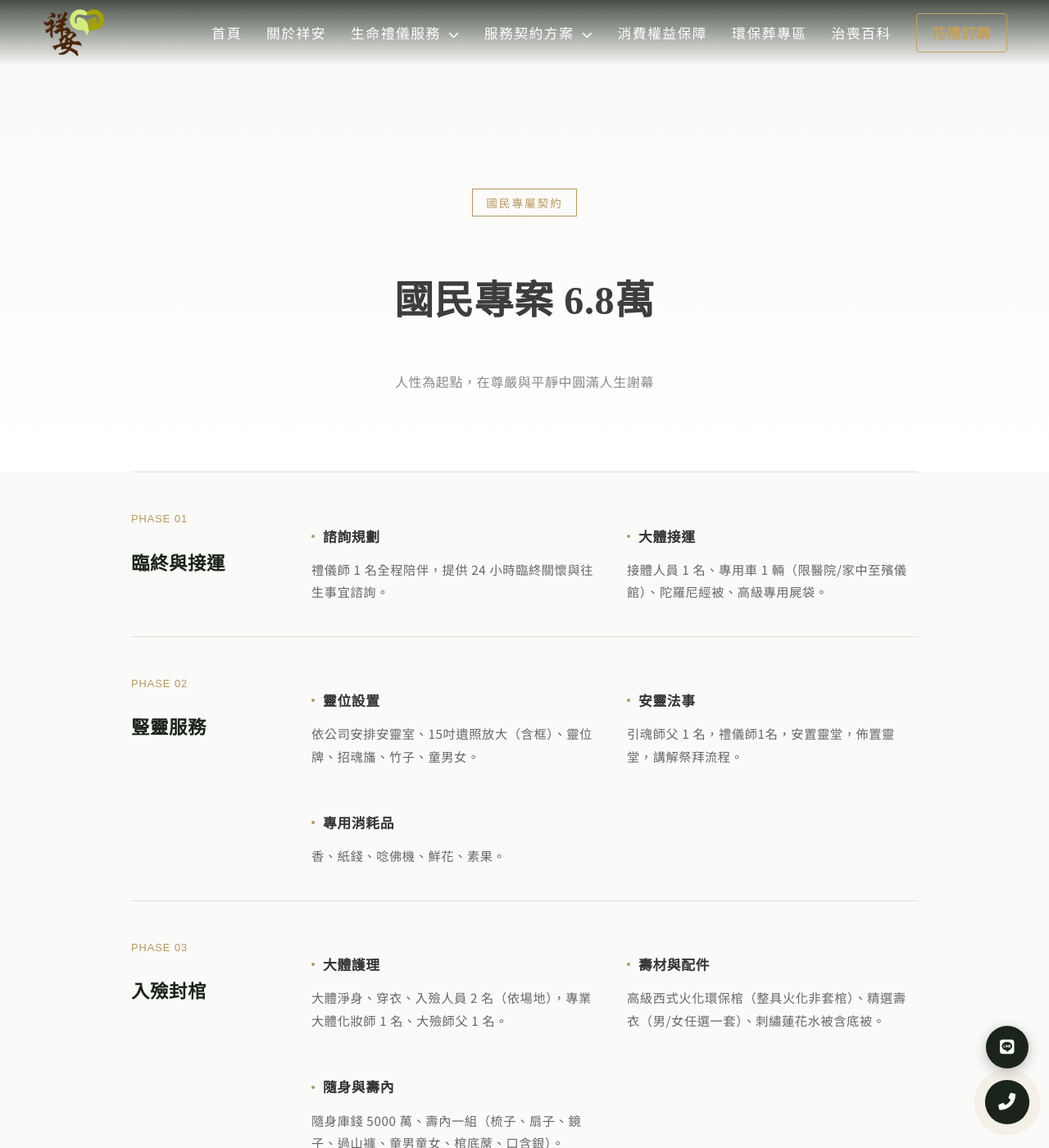
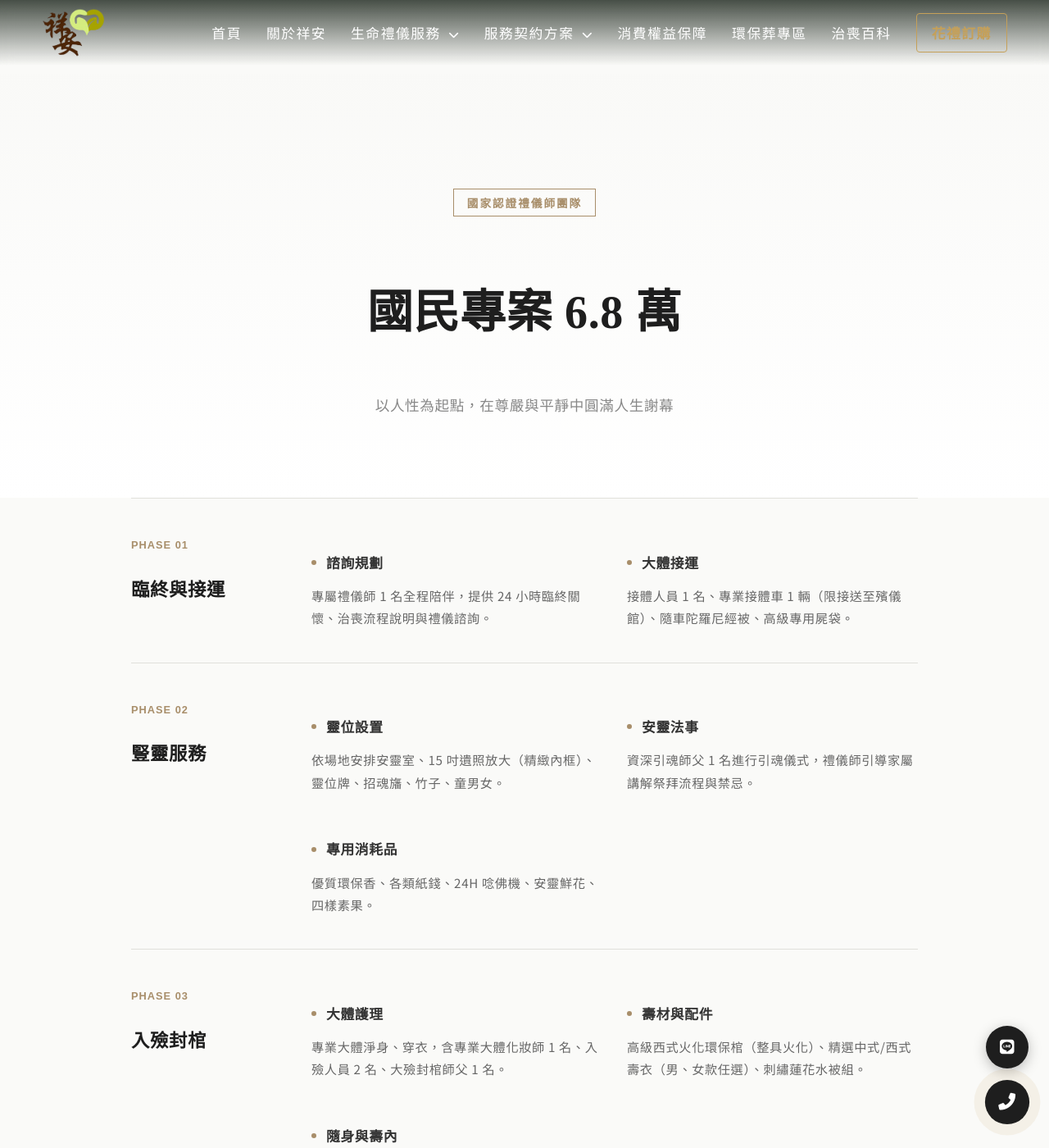
Before and after one commit to Shiangan/Shiangan, a Jekyll site: the page built from deed01.html, in a window 1280 px wide and 1400 px high. Shown: the whole window at 82% size. Built offline with Jekyll 4.4.1, drawn with Linux system fonts in a browser that asks for light colours; some web fonts are replaced; some of the changed text lies outside the part shown.

Commit message:
Update deed01.html

```diff
--- a/deed01.html
+++ b/deed01.html
@@ -8,15 +8,40 @@
     <meta charset="utf-8">
     <meta http-equiv="X-UA-Compatible" content="IE=edge">
     <meta name="viewport" content="width=device-width, initial-scale=1">
-    <title>國民專案 6.8萬 | 祥安生命 - 讓離別轉化為深切的追思</title>
-    <meta name="description" content="祥安生命國民專案 68,000 元，服務明細完全公開。從臨終關懷、大體接運到告別奠禮，由國家認證禮儀師團隊全程守護。">
+
+    <title>國民專案 6.8萬 | 祥安生命 - 新北台北桃園專業殯葬禮儀服務</title>
+    <meta name="description" content="祥安生命「國民專案」售價 68,000 元，提供最透明的禮儀服務清單。包含臨終關懷、大體接運、靈位設置、入殮封棺及告別奠禮，由國家認證禮儀師全程守護，服務範圍涵蓋北北基桃。">
 
     {% include head.html %}
+
+    <script type="application/ld+json">
+    {
+      "@context": "https://schema.org/",
+      "@type": "Product",
+      "name": "祥安生命 國民專案",
+      "image": "{{ site.url }}{{ site.baseurl }}/images/og-default.jpg",
+      "description": "專業、尊嚴、透明的 6.8 萬國民禮儀專案，含完整治喪流程。",
+      "brand": {
+        "@type": "Brand",
+        "name": "祥安生命"
+      },
+      "offers": {
+        "@type": "Offer",
+        "url": "{{ page.url | absolute_url }}",
+        "priceCurrency": "TWD",
+        "price": "68000",
+        "availability": "https://schema.org/InStock",
+        "priceValidUntil": "2026-12-31"
+      }
+    }
+    </script>
 
     <style>
         :root {
             --soft-bg: #F9F9F7;
             --border-color: #E0E0DB;
+            --accent: #a88e6a; /* 沿用您的品牌金 */
+            --deep-ink: #1e1e1e;
         }
 
         /* 頂部視覺區 */
@@ -34,6 +59,7 @@
             font-size: 0.85rem;
             letter-spacing: 2px;
             margin-bottom: 20px;
+            font-weight: 700;
         }
 
         /* 契約內容容器 */
@@ -63,6 +89,7 @@
             font-size: 0.8rem;
             color: var(--accent);
             letter-spacing: 1px;
+            font-weight: 700;
         }
 
         /* 細項清單 */
@@ -83,10 +110,10 @@
 
         .detail-item h4::before {
             content: "";
-            width: 4px;
-            height: 4px;
+            width: 6px;
+            height: 6px;
             background: var(--accent);
-            margin-right: 10px;
+            margin-right: 12px;
             border-radius: 50%;
         }
 
@@ -101,41 +128,60 @@
         .price-summary {
             background: var(--deep-ink);
             color: #fff;
-            padding: 60px 40px;
+            padding: 80px 40px;
             text-align: center;
             margin-top: 40px;
             position: relative;
+            overflow: hidden;
         }
 
         .price-summary h2 {
             font-family: 'Noto Serif TC', serif;
-            font-size: 2.2rem;
+            font-size: 2.5rem;
             letter-spacing: 4px;
+            margin-bottom: 10px;
         }
 
         .price-summary p {
             opacity: 0.7;
-            font-size: 0.9rem;
-            margin-top: 15px;
+            font-size: 1rem;
+            letter-spacing: 2px;
+        }
+
+        .watermark {
+            position: absolute;
+            font-size: 8rem;
+            font-weight: 900;
+            color: rgba(255,255,255,0.03);
+            top: 50%;
+            left: 50%;
+            transform: translate(-50%, -50%);
+            white-space: nowrap;
+            pointer-events: none;
         }
 
         /* 備註卡片 */
         .note-card {
             background: var(--soft-bg);
-            padding: 30px;
+            padding: 40px;
             margin-top: 40px;
             border-radius: 4px;
+            border-left: 4px solid var(--accent);
         }
 
         .note-card h5 {
             font-weight: 700;
-            margin-bottom: 10px;
+            font-size: 1.1rem;
+            margin-bottom: 15px;
+            color: var(--deep-ink);
         }
 
         @media (max-width: 768px) {
-            .contract-section { grid-template-columns: 1fr; gap: 20px; }
+            .contract-section { grid-template-columns: 1fr; gap: 20px; padding: 30px 0; }
             .detail-list { grid-template-columns: 1fr; gap: 20px; }
             .plan-hero { padding: 100px 0 50px; }
+            .plan-hero h1 { font-size: 2.2rem !important; }
+            .price-summary h2 { font-size: 1.8rem; }
         }
     </style>
 </head>
@@ -146,9 +192,9 @@
     <main>
         <section class="plan-hero">
             <div class="wrapper">
-                <span class="plan-badge reveal">國民專屬契約</span>
-                <h1 class="reveal" style="font-family: 'Noto Serif TC', serif; font-size: 3rem;">國民專案 6.8萬</h1>
-                <p class="reveal" style="opacity: 0.6;">人性為起點，在尊嚴與平靜中圓滿人生謝幕</p>
+                <span class="plan-badge reveal">國家認證禮儀師團隊</span>
+                <h1 class="reveal" style="font-family: 'Noto Serif TC', serif; font-size: 3.5rem; color: var(--deep-ink);">國民專案 6.8 萬</h1>
+                <p class="reveal" style="font-size: 1.1rem; color: #888; margin-top: 20px;">以人性為起點，在尊嚴與平靜中圓滿人生謝幕</p>
             </div>
         </section>
 
@@ -162,11 +208,11 @@
                 <div class="detail-list">
                     <div class="detail-item">
                         <h4>諮詢規劃</h4>
-                        <p>禮儀師 1 名全程陪伴，提供 24 小時臨終關懷與往生事宜諮詢。</p>
+                        <p>專屬禮儀師 1 名全程陪伴，提供 24 小時臨終關懷、治喪流程說明與禮儀諮詢。</p>
                     </div>
                     <div class="detail-item">
                         <h4>大體接運</h4>
-                        <p>接體人員 1 名、專用車 1 輛（限醫院/家中至殯儀館）、陀羅尼經被、高級專用屍袋。</p>
+                        <p>接體人員 1 名、專業接體車 1 輛（限接送至殯儀館）、隨車陀羅尼經被、高級專用屍袋。</p>
                     </div>
                 </div>
             </div>
@@ -179,15 +225,15 @@
                 <div class="detail-list">
                     <div class="detail-item">
                         <h4>靈位設置</h4>
-                        <p>依公司安排安靈室、15吋遺照放大（含框）、靈位牌、招魂旛、竹子、童男女。</p>
+                        <p>依場地安排安靈室、15 吋遺照放大（精緻內框）、靈位牌、招魂旛、竹子、童男女。</p>
                     </div>
                     <div class="detail-item">
                         <h4>安靈法事</h4>
-                        <p>引魂師父 1 名，禮儀師1名，安置靈堂，佈置靈堂，講解祭拜流程。</p>
+                        <p>資深引魂師父 1 名進行引魂儀式，禮儀師引導家屬講解祭拜流程與禁忌。</p>
                     </div>
                     <div class="detail-item">
                         <h4>專用消耗品</h4>
-                        <p>香、紙錢、唸佛機、鮮花、素果。</p>
+                        <p>優質環保香、各類紙錢、24H 唸佛機、安靈鮮花、四樣素果。</p>
                     </div>
                 </div>
             </div>
@@ -200,15 +246,15 @@
                 <div class="detail-list">
                     <div class="detail-item">
                         <h4>大體護理</h4>
-                        <p>大體淨身、穿衣、入殮人員 2 名（依場地），專業大體化妝師 1 名、大殮師父 1 名。</p>
+                        <p>專業大體淨身、穿衣，含專業大體化妝師 1 名、入殮人員 2 名、大殮封棺師父 1 名。</p>
                     </div>
                     <div class="detail-item">
                         <h4>壽材與配件</h4>
-                        <p>高級西式火化環保棺（整具火化非套棺）、精選壽衣（男/女任選一套）、刺繡蓮花水被含底被。</p>
+                        <p>高級西式火化環保棺（整具火化）、精選中式/西式壽衣（男、女款任選）、刺繡蓮花水被組。</p>
                     </div>
                     <div class="detail-item">
                         <h4>隨身與壽內</h4>
-                        <p>隨身庫錢 5000 萬、壽內一組（梳子、扇子、鏡子、過山褲、童男童女、棺底蓆、口含銀）。</p>
+                        <p>隨身庫錢 5000 萬、完整壽內用品組（梳子、扇子、鏡子、過山褲、棺底蓆、口含銀等）。</p>
                     </div>
                 </div>
             </div>
@@ -220,16 +266,16 @@
                 </div>
                 <div class="detail-list">
                     <div class="detail-item">
-                        <h4>場地佈置</h4>
-                        <p>6呎精緻鮮花式場、西式牌樓、獻花圈、收付處整體佈置、洗淨水。提供禮簿、提名簿、謝卡、簽字筆。</p>
+                        <h4>式場佈置</h4>
+                        <p>6 呎精緻鮮花式場、西式優雅牌樓、獻花圈、收付處整體佈置、現場洗淨水服務。</p>
                     </div>
                     <div class="detail-item">
                         <h4>奠禮執行</h4>
-                        <p>誦經師父 1 名（出殯迴向與圓七）、親屬黑袍 10 套、儀式用杯水供應、治喪流程完整規劃。</p>
+                        <p>誦經師父 1 名（出殯迴向與圓七）、親屬黑袍 10 套提供、禮簿、謝卡等文具耗材。</p>
                     </div>
                     <div class="detail-item">
-                        <h4>祭品與供奉</h4>
-                        <p>三牲、水果、12菜碗（葷素任選）、米酒、奠禮用香燭金銀紙。</p>
+                        <h4>祭品供奉</h4>
+                        <p>標準三牲、季節水果、12 菜碗（葷素可任選）、米酒、奠禮專用金銀紙與香燭。</p>
                     </div>
                 </div>
             </div>
@@ -242,31 +288,32 @@
                 <div class="detail-list">
                     <div class="detail-item">
                         <h4>火化發引</h4>
-                        <p>出殯師父 1 名、移柩扶棺人員 1 組、返主安靈師父 1 名（視家屬需求）。</p>
+                        <p>出殯引導師父 1 名、移柩扶棺人員 1 組、返主安靈師父 1 名（視家屬需求辦理）。</p>
                     </div>
                     <div class="detail-item">
                         <h4>骨灰容器</h4>
-                        <p>標準黑花崗骨灰罐一個（可折價更換）、骨灰罐刻字、描金、彩色玉相、專業撿骨封罐服務。</p>
+                        <p>標準黑花崗骨灰罐（可折價更換其他材質）、骨灰罐刻字描金、彩色瓷像鑲嵌、專業封罐服務。</p>
                     </div>
                     <div class="detail-item">
                         <h4>後續追思</h4>
-                        <p>百日、對年、三年、合爐電話通知，後續免費喪葬禮儀諮詢與晉塔諮詢。</p>
+                        <p>百日、對年、合爐日主動電話通知，永久免費喪葬禮儀諮詢與晉塔諮詢服務。</p>
                     </div>
                 </div>
             </div>
 
             <div class="price-summary reveal">
-                <div class="watermark" style="color: rgba(255,255,255,0.05); top:0;">TRANSPARENT</div>
-                <h2>服務契約總價 陸萬捌仟元整</h2>
-                <p>祥安生命 · 專業與尊嚴的最後守護</p>
+                <div class="watermark">TRANSPARENT</div>
+                <p>服務契約總價</p>
+                <h2>新台幣 陸萬捌仟元整</h2>
+                <p>— 祥安生命 · 專業與尊嚴的最後守護 —</p>
             </div>
 
             <div class="note-card reveal">
-                <h5>備註事項</h5>
-                <ul style="list-style: decimal; margin-left: 20px; line-height: 2; font-size: 0.9rem; opacity: 0.7;">
-                    <li>本公司代辦各項殯儀館設施使用及火化申請，規費依據實報實銷。</li>
-                    <li>因各地風俗不同，如有合約外之額外求需求，費用另議。</li>
-                    <li>本契約包含治喪期間之各項禮儀指導與代領火化許可證服務。</li>
+                <h5><i class="fas fa-info-circle" style="margin-right:8px; color:var(--accent);"></i> 貼心提醒與備註</h5>
+                <ul style="list-style: decimal; margin-left: 20px; line-height: 2; font-size: 0.95rem; color: #555;">
+                    <li>本公司義務代辦各項殯儀館設施使用及火化申請，相關<strong>政府規費依據據實報實銷</strong>。</li>
+                    <li>因各地風俗、宗教習慣不同，如有本合約外之額外品項需求，費用另行議定。</li>
+                    <li>本專案已包含治喪期間所有禮儀指導、流程規劃及代領相關證明之服務，不額外收取紅包費用。</li>
                 </ul>
             </div>
 
@@ -274,7 +321,7 @@
     </main>
 
     {% include footer.html %}
-     {% include floating-cta.html %}
+    {% include floating-cta.html %}
 
     <script>
         document.addEventListener('DOMContentLoaded', function() {
```
